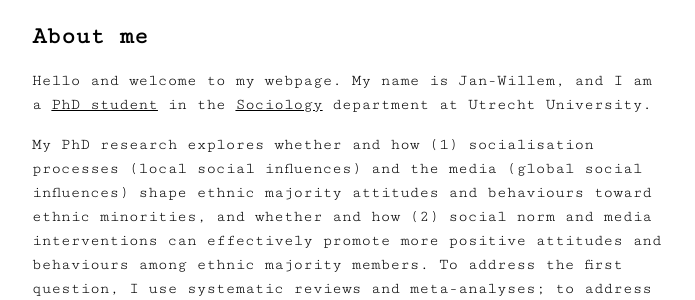
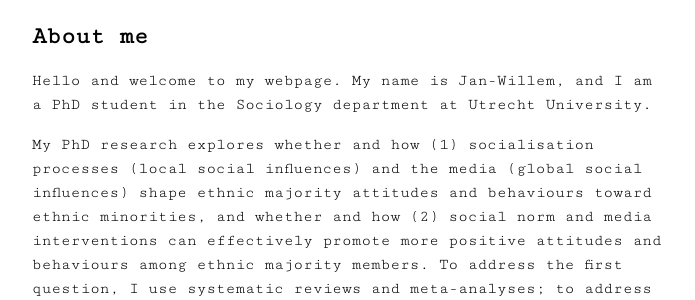
Before and after one commit to jwgsim/jwgsim.github.io, a Jekyll site: the page built from aboutme.md, in a window 1280 px wide. Shown: the part 161-461 px from the top of the page, without its empty margins (292-987 px from the left). Built offline with Jekyll 4.4.1, drawn with Linux system fonts in a browser that asks for light colours; part of the change alters nothing that is shown.

```diff
--- a/aboutme.md
+++ b/aboutme.md
@@ -2,7 +2,7 @@
 layout: default
 title: About me
 ---
-Hello and welcome to my webpage. My name is Jan-Willem, and I am a <a href="https://www.uu.nl/staff/JGSimons"> PhD student</a> in the <a href="https://www.uu.nl/en/organisation/sociology">Sociology</a> department at Utrecht University.
+Hello and welcome to my webpage. My name is Jan-Willem, and I am a PhD student in the Sociology department at Utrecht University.
 
 My PhD research explores whether and how (1) socialisation processes (local social influences) and the media (global social influences) shape ethnic majority attitudes and behaviours toward ethnic minorities, and whether and how (2) social norm and media interventions can effectively promote more positive attitudes and behaviours among ethnic majority members. To address the first question, I use systematic reviews and meta-analyses; to address the second, I use agent-based modelling and social network experiments.
 
```
